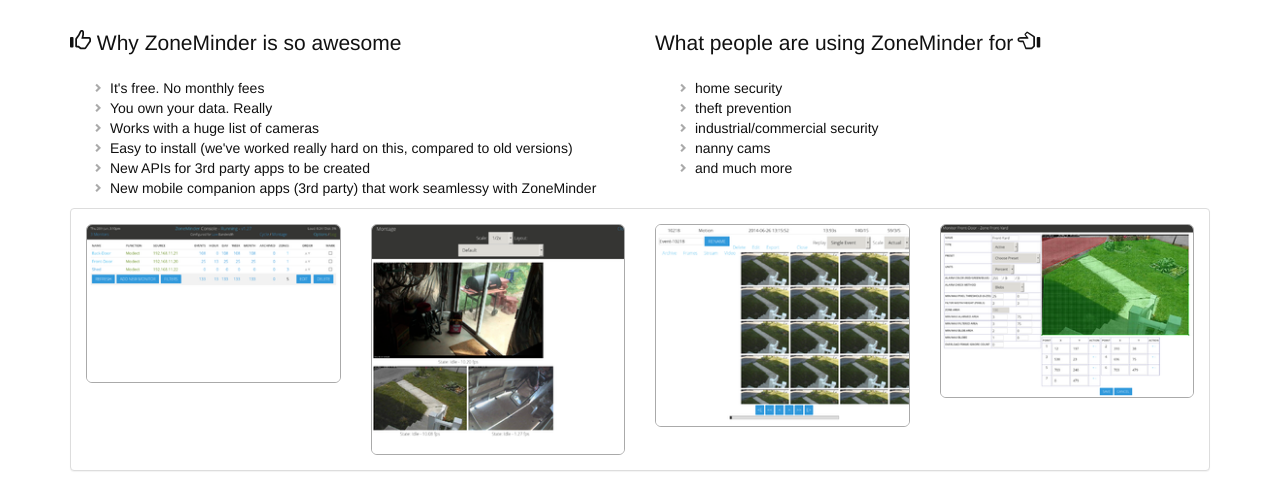
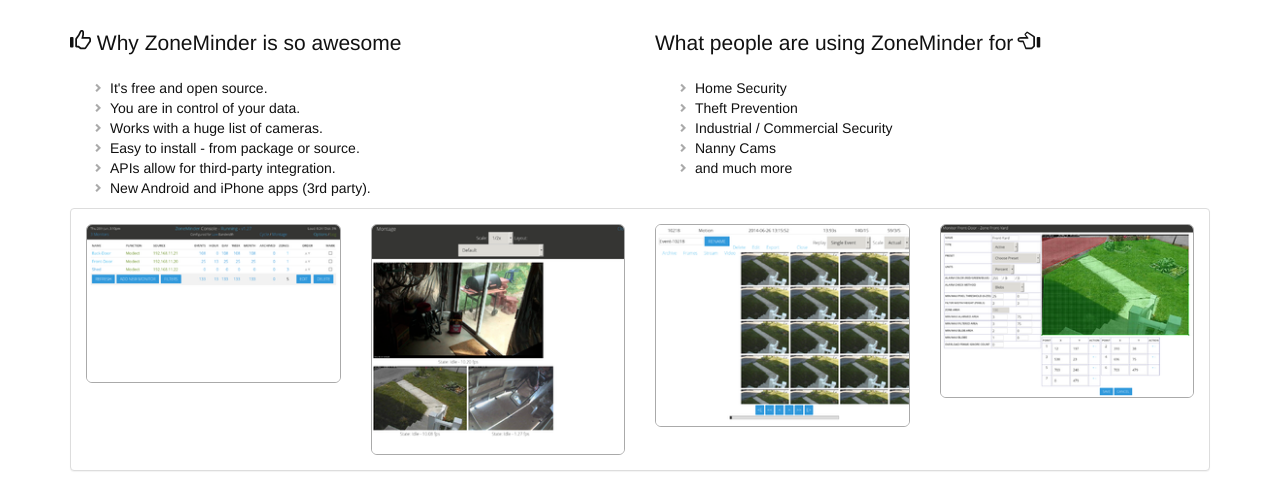
Before and after one commit to ZoneMinder/zoneminder.github.io, a Jekyll site: the page built from index.html, in a window 1280 px wide. Shown: the part 506-997 px from the top of the page. Built offline with Jekyll 4.4.1, drawn with Linux system fonts in a browser that asks for light colours; nearby versions of some CDN libraries; comment, search, counter and statistics services are not loaded.

Commit message:
Clean up index page tid bits

```diff
--- a/index.html
+++ b/index.html
@@ -15,31 +15,25 @@ permalink: /
 <div class="row" >
 	<div class="col-md-6">
 		<div class="caption"><p class="lead"><span class="glyphicon glyphicon glyphicon-thumbs-up"></span> Why ZoneMinder is so awesome</p></div>
-		<p>
+			<ul class="custom-bullet">
+				<li>It's free and open source.</li>
+				<li>You are in control of your data.</li>
+				<li>Works with a huge list of cameras.</li>
+				<li>Easy to install - from package or source.</li>
+				<li>APIs allow for third-party integration.</li>
+				<li>New Android and iPhone apps (3rd party).</li>
+			</ul>
+	</div>
 
-			<ul class="custom-bullet">
-				<li>It's free. No monthly fees</li>
-				<li>You own your data. Really</li>
-				<li>Works with a huge list of cameras</li>
-				<li>Easy to install (we've worked really hard on this, compared to old versions)</li>
-				<li>New APIs for 3rd party apps to be created</li>
-				<li>New mobile companion apps (3rd party) that work seamlessy with ZoneMinder</li>
-			</ul>
-		</p>
-	</div>
 	<div class="col-md-6">
 		<div class="caption"><p class="lead">What people are using ZoneMinder for <span class="glyphicon glyphicon-hand-left"></span></p></div>
-		<p>
-
-
 			<ul class="custom-bullet">
-				<li>home security</li>
-				<li>theft prevention</li>
-				<li>industrial/commercial security</li>
-				<li>nanny cams</li>
+				<li>Home Security</li>
+				<li>Theft Prevention</li>
+				<li>Industrial / Commercial Security</li>
+				<li>Nanny Cams</li>
 				<li>and much more</li>
 			</ul>
-		</p>
 	</div>
 </div>
 
```
